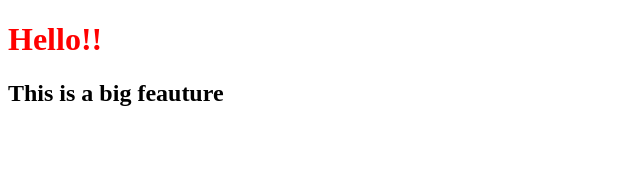
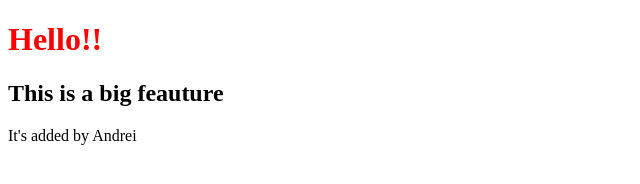
Before and after one commit to HungWorkplace/first-project, a plain HTML site: page index.html in a window 1280 px wide. Shown: the whole page, without its empty margins (0-640 px from the left). Drawn offline with Linux system fonts and the light colour scheme.

Commit message:
I've added a p tag

```diff
--- a/index.html
+++ b/index.html
@@ -13,6 +13,7 @@
   <h1 id="title">Hello!!</h1>
   <h2>This is a big feauture</h2>
 
+  <p>It's added by Andrei</p>
   <script src="app.js"></script>
 </body>
 
```
